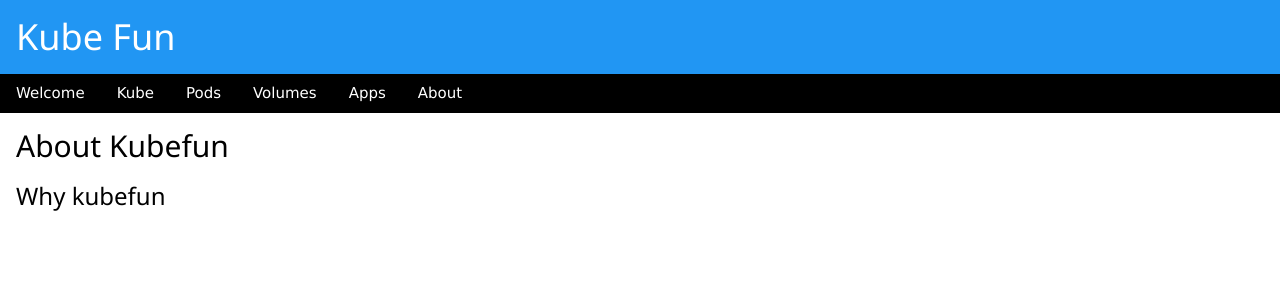
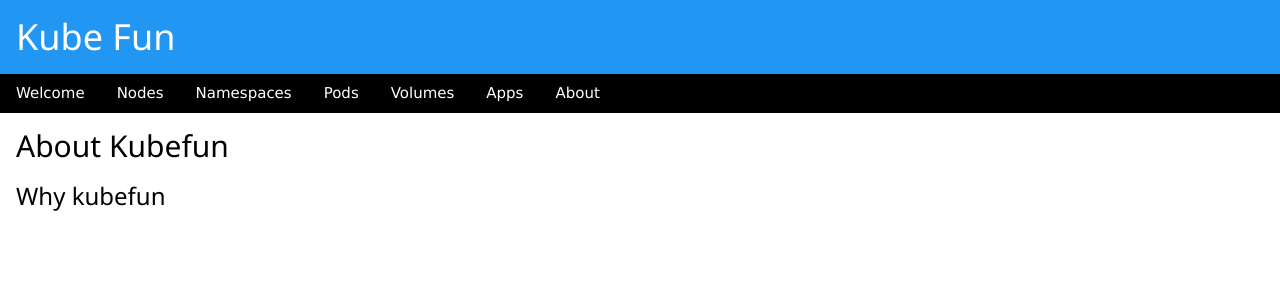
Before and after one commit to owhere/kubefun, a Flask app: page /about in a window 1280 px wide. Shown: the top 300 px of the page. Run offline with Flask 3, Linux system fonts and the light colour scheme; some libraries are stand-ins or nearby versions.

Commit message:
display nodes and namespaces

```diff
--- a/src/routes.py
+++ b/src/routes.py
@@ -14,11 +14,15 @@ def init_routes(app):
         cluster_info = get_cluster_info()
         return render_template("welcome.html", cluster_info=cluster_info)
 
-    @app.route('/kube')
-    def kube():
+    @app.route('/nodes')
+    def nodes():
         nodes = get_nodes()
+        return render_template('nodes.html', nodes=nodes)
+
+    @app.route('/namespaces')
+    def namespaces():
         namespaces = get_namespaces_with_counts()
-        return render_template('kube.html', nodes=nodes, namespaces=namespaces)
+        return render_template('namespaces.html', namespaces=namespaces)
 
     @app.route('/pods')
     def pods():
--- a/templates/base.html
+++ b/templates/base.html
@@ -24,7 +24,8 @@
      <!-- Navigation Menu -->
      <nav class="w3-bar w3-black">
         <a href="{{ url_for('welcome') }}" class="w3-bar-item w3-button">Welcome</a>
-        <a href="{{ url_for('kube') }}" class="w3-bar-item w3-button">Kube</a>
+        <a href="{{ url_for('nodes') }}" class="w3-bar-item w3-button">Nodes</a>
+        <a href="{{ url_for('namespaces') }}" class="w3-bar-item w3-button">Namespaces</a>
         <a href="{{ url_for('pods') }}" class="w3-bar-item w3-button">Pods</a>
         <a href="{{ url_for('volumes') }}" class="w3-bar-item w3-button">Volumes</a>
         <a href="{{ url_for('apps') }}" class="w3-bar-item w3-button">Apps</a>
--- a/templates/details.html
+++ b/templates/details.html
@@ -7,7 +7,7 @@
     <pre><code class="language-json">{{ details | tojson(indent=2) | safe }}</code></pre>
 </div>
 
-<a href="{{ url_for('kube') }}" class="w3-button w3-margin-top">Back to Cluster Resources</a>
+<a href="{{ url_for('welcome') }}" class="w3-button w3-margin-top">Back to Cluster Resources</a>
 
 <!-- Include Prism.js library for syntax highlighting -->
 <link href="https://cdnjs.cloudflare.com/ajax/libs/prism/1.29.0/themes/prism.min.css" rel="stylesheet">
```
Also changed, not shown: templates/namespaces.html (added, +40 -0 lines), templates/nodes.html (renamed from templates/kube.html, +1 -27 lines).
